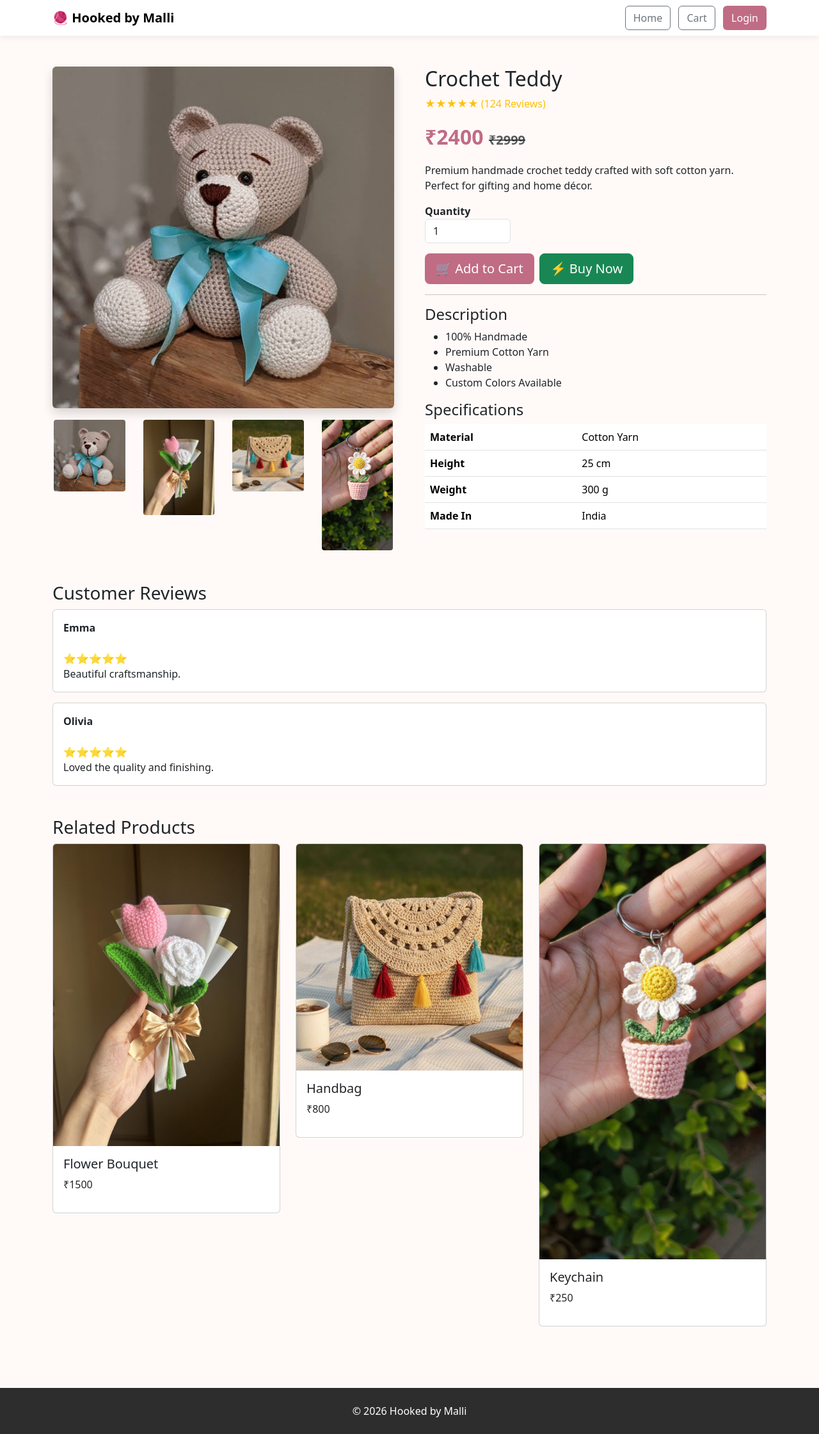
After one commit to malleswari-boppudi/chrocet_project, a Flask app: template templates/product-detail.html in a window 1280 px wide. The commit adds this page. Shown: the whole page at 64% size. Run offline with Flask 3, Linux system fonts and the light colour scheme; the template is opened without the code that fills it, so the values that code supplies are empty.

Commit message:
python_code

```diff
--- a/app.py
+++ b/app.py
@@ -29,7 +29,30 @@ def authenticate():
         "login.html",
         error="Invalid Email or Password"
     )
+@app.route("/register")
+def register_page():
+    return render_template("register.html")
 
+
+@app.route("/register", methods=["POST"])
+def register():
+
+    name = request.form.get("name")
+    email = request.form.get("email")
+    phone = request.form.get("phone")
+    password = request.form.get("password")
+    confirm = request.form.get("confirm_password")
+
+    if password != confirm:
+        return "Passwords do not match"
+
+    # Database code will be added later
+
+    return redirect(url_for("login_page"))
+
+@app.route("/product")
+def product():
+    return render_template("product-details.html")
 
 if __name__ == "__main__":
     app.run(host="0.0.0.0", port=5000, debug=True)
--- a/templates/login.html
+++ b/templates/login.html
@@ -144,7 +144,7 @@
 
             <div class="footer">
                 Don't have an account?
-                <a href="register.html">Create Account</a>
+                <a href="/register">Create Account</a>
             </div>
         </form>
     </div>
--- /dev/null
+++ b/templates/product-detail.html
@@ -0,0 +1,173 @@
+<!DOCTYPE html>
+<html lang="en">
+
+<head>
+    <meta charset="UTF-8">
+    <meta name="viewport" content="width=device-width, initial-scale=1.0">
+    <title>Hooked by Malli | Product Details</title>
+    <link href="https://cdn.jsdelivr.net/npm/bootstrap@5.3.3/dist/css/bootstrap.min.css" rel="stylesheet">
+    <style>
+        body {
+            background: #fffaf8
+        }
+
+        .navbar {
+            box-shadow: 0 2px 10px rgba(0, 0, 0, .08)
+        }
+
+        .price {
+            font-size: 2rem;
+            color: #c06c84;
+            font-weight: bold
+        }
+
+        .btn-theme {
+            background: #c06c84;
+            color: #fff
+        }
+
+        .btn-theme:hover {
+            background: #a44f69;
+            color: #fff
+        }
+
+        .thumb {
+            cursor: pointer;
+            border: 2px solid transparent
+        }
+
+        .thumb:hover {
+            border-color: #c06c84
+        }
+
+        footer {
+            background: #2d2d2d;
+            color: #fff
+        }
+    </style>
+</head>
+
+<body>
+    <nav class="navbar navbar-expand-lg bg-white">
+        <div class="container">
+            <a class="navbar-brand fw-bold" href="/">🧶 Hooked by Malli</a>
+            <div class="ms-auto">
+                <a href="/" class="btn btn-outline-secondary me-2">Home</a>
+                <a href="/cart" class="btn btn-outline-secondary me-2">Cart</a>
+                <a href="/login" class="btn btn-theme">Login</a>
+            </div>
+        </div>
+    </nav>
+
+    <div class="container py-5">
+        <div class="row g-5">
+            <div class="col-lg-6">
+                <img id="mainImg" src="{{ url_for('static', filename='images/teddy_sale.jpeg') }}"
+                    class="img-fluid rounded shadow">
+                <div class="row mt-3">
+                    <div class="col-3"><img class="img-fluid rounded thumb" onclick="swap(this)"
+                            src="{{ url_for('static', filename='images/teddy_sale.jpeg') }}"></div>
+                    <div class="col-3"><img class="img-fluid rounded thumb" onclick="swap(this)"
+                            src="{{ url_for('static', filename='images/flower_bouquet_sale.jpg') }}"></div>
+                    <div class="col-3"><img class="img-fluid rounded thumb" onclick="swap(this)"
+                            src="{{ url_for('static', filename='images/handbag_sale.webp') }}"></div>
+                    <div class="col-3"><img class="img-fluid rounded thumb" onclick="swap(this)"
+                            src="{{ url_for('static', filename='images/keychain_display.jpg') }}"></div>
+                </div>
+            </div>
+
+            <div class="col-lg-6">
+                <h2>Crochet Teddy</h2>
+                <p class="text-warning">★★★★★ (124 Reviews)</p>
+                <p class="price">₹2400 <small class="text-decoration-line-through text-muted fs-5">₹2999</small></p>
+                <p>Premium handmade crochet teddy crafted with soft cotton yarn. Perfect for gifting and home décor.</p>
+
+                <label class="fw-bold">Quantity</label>
+                <input type="number" class="form-control w-25 mb-3" min="1" value="1">
+
+                <div class="d-grid gap-2 d-md-flex">
+                    <button class="btn btn-theme btn-lg">🛒 Add to Cart</button>
+                    <button class="btn btn-success btn-lg">⚡ Buy Now</button>
+                </div>
+
+                <hr>
+                <h4>Description</h4>
+                <ul>
+                    <li>100% Handmade</li>
+                    <li>Premium Cotton Yarn</li>
+                    <li>Washable</li>
+                    <li>Custom Colors Available</li>
+                </ul>
+
+                <h4>Specifications</h4>
+                <table class="table">
+                    <tr>
+                        <th>Material</th>
+                        <td>Cotton Yarn</td>
+                    </tr>
+                    <tr>
+                        <th>Height</th>
+                        <td>25 cm</td>
+                    </tr>
+                    <tr>
+                        <th>Weight</th>
+                        <td>300 g</td>
+                    </tr>
+                    <tr>
+                        <th>Made In</th>
+                        <td>India</td>
+                    </tr>
+                </table>
+            </div>
+        </div>
+
+        <section class="mt-5">
+            <h3>Customer Reviews</h3>
+            <div class="card p-3 mb-3"><b>Emma</b><br>⭐⭐⭐⭐⭐<br>Beautiful craftsmanship.</div>
+            <div class="card p-3"><b>Olivia</b><br>⭐⭐⭐⭐⭐<br>Loved the quality and finishing.</div>
+        </section>
+
+        <section class="mt-5">
+            <h3>Related Products</h3>
+            <div class="row">
+                <div class="col-md-4">
+                    <div class="card"><img src="{{ url_for('static', filename='images/flower_bouquet_sale.jpg') }}"
+                            class="card-img-top">
+                        <div class="card-body">
+                            <h5>Flower Bouquet</h5>
+                            <p>₹1500</p>
+                        </div>
+                    </div>
+                </div>
+                <div class="col-md-4">
+                    <div class="card"><img src="{{ url_for('static', filename='images/handbag_sale.webp') }}"
+                            class="card-img-top">
+                        <div class="card-body">
+                            <h5>Handbag</h5>
+                            <p>₹800</p>
+                        </div>
+                    </div>
+                </div>
+                <div class="col-md-4">
+                    <div class="card"><img src="{{ url_for('static', filename='images/keychain_display.jpg') }}"
+                            class="card-img-top">
+                        <div class="card-body">
+                            <h5>Keychain</h5>
+                            <p>₹250</p>
+                        </div>
+                    </div>
+                </div>
+            </div>
+        </section>
+    </div>
+
+    <footer class="text-center py-4 mt-5">
+        © 2026 Hooked by Malli
+    </footer>
+
+    <script>
+        function swap(img) { document.getElementById('mainImg').src = img.src; }
+    </script>
+</body>
+
+</html>
```
Also changed, not shown: templates/register.html (added, +154 -0 lines), 2 other files.
